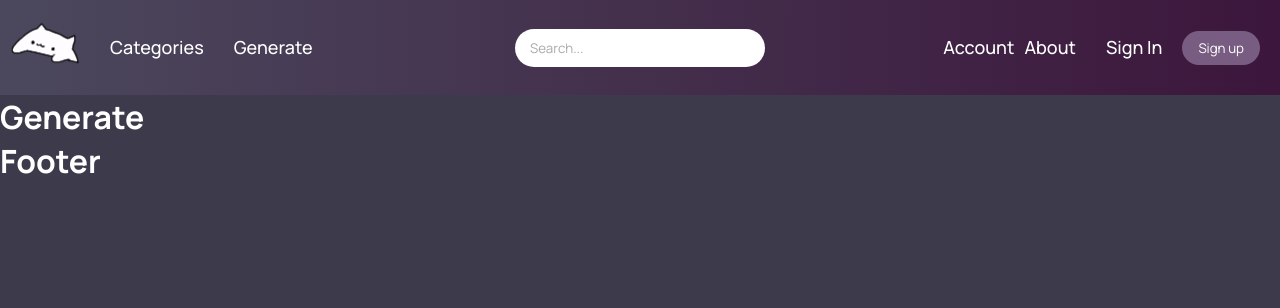
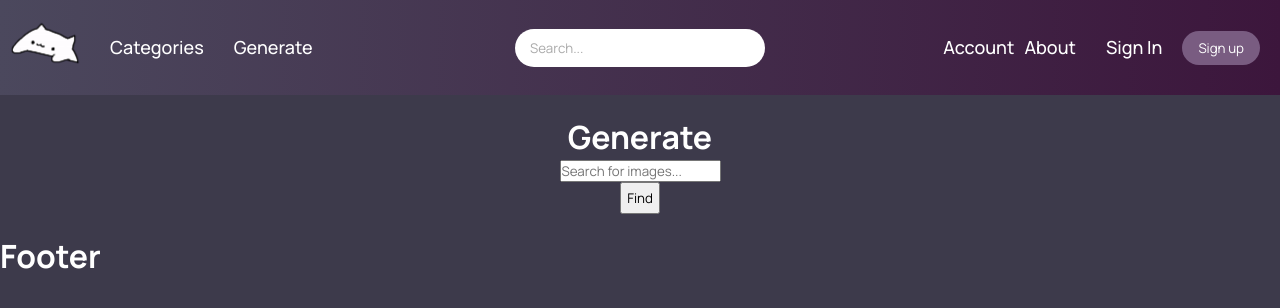
Before and after one commit to aruzaev/CPAN144-FINAL, a React (Create React App) app in the folder cpan144_3110_group3/: page /generate in a window 1280 px wide. Shown: the top 308 px of the page. Built offline with nearby package versions, Linux system fonts and the light colour scheme.

Commit message:
Add search code and proper css for generate

```diff
--- a/cpan144_3110_group3/src/screens/Generate/Generate.css
+++ b/cpan144_3110_group3/src/screens/Generate/Generate.css
@@ -0,0 +1,17 @@
+.generate-box-main{
+    text-align: center;
+    padding: 20px;
+}
+
+.image-box img{
+    border: 9px solid white; /* 2px solid black border */
+    border-radius: 5px; /* Optional: adds rounded corners */
+}
+
+.input-box *{
+    color: black;
+}
+
+.input-box button{
+    padding: 5px;
+}
--- a/cpan144_3110_group3/src/screens/Generate/Generate.js
+++ b/cpan144_3110_group3/src/screens/Generate/Generate.js
@@ -1,9 +1,34 @@
-import React from "react";
+import React, { useState } from "react";
+import handleSearch from "../../components/Global/unsplashAPI/unsplash";
+import "./Generate.css";
 
 const Generate = () => {
+  const [term, setTerm] = useState('');
+  const [images, setImages] = useState([]);
+
+  const handleButtonClick = () => {
+    handleSearch(term, setImages);
+  };
+
   return (
-    <div>
+    <div className="generate-box-main">
       <h1>Generate</h1>
+      <div className="image-box">
+        {images.map((image) => (
+          <img key={image.id} src={image.urls.regular} alt="random" />
+        ))}
+      </div>
+      <div className="input-box">
+        <input
+          type="text"
+          placeholder="Search for images..."
+          value={term}
+          onChange={(e) => setTerm(e.target.value)}
+        />
+        <br />
+        <button onClick={handleButtonClick}>Find</button>
+      </div>
+
     </div>
   );
 };
```
